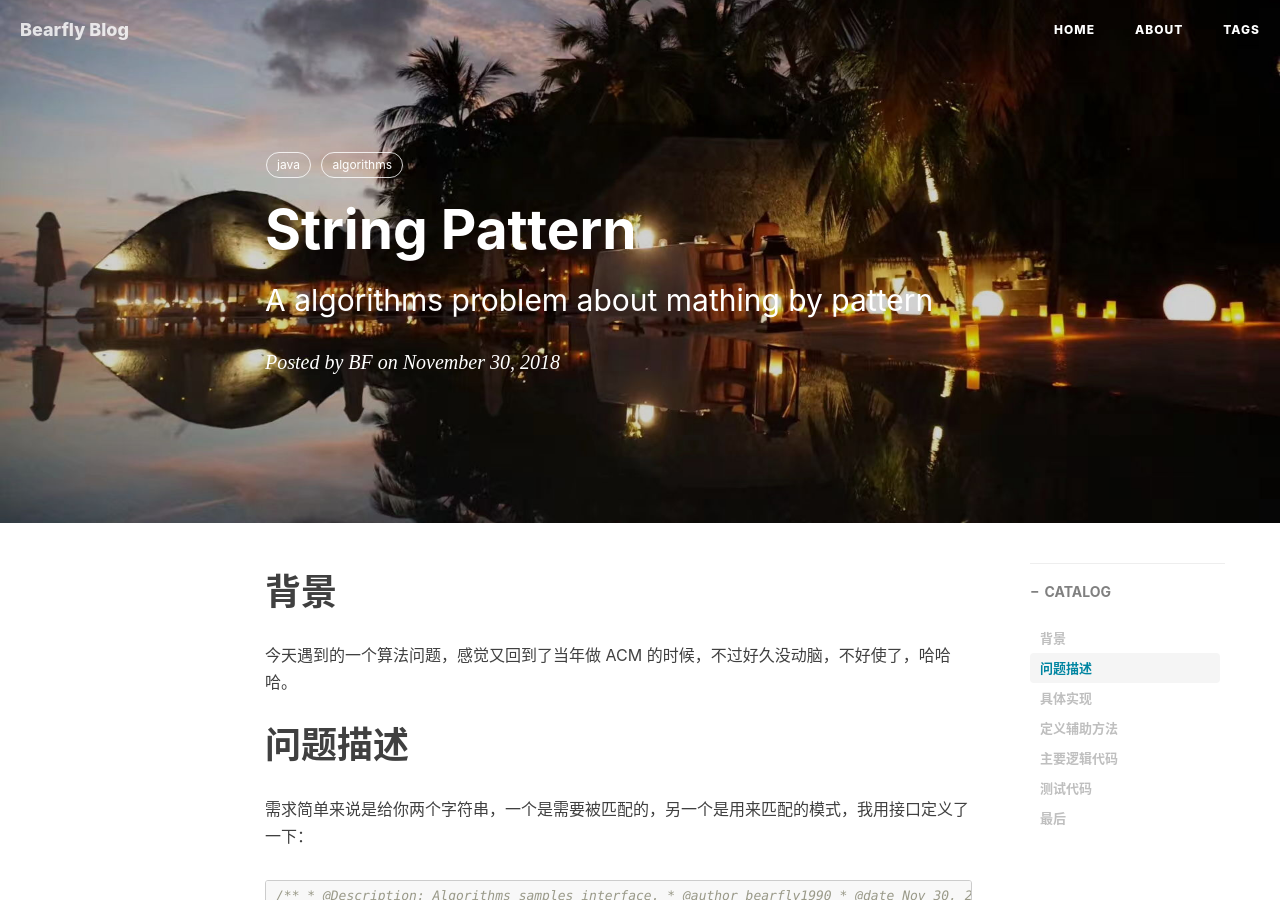
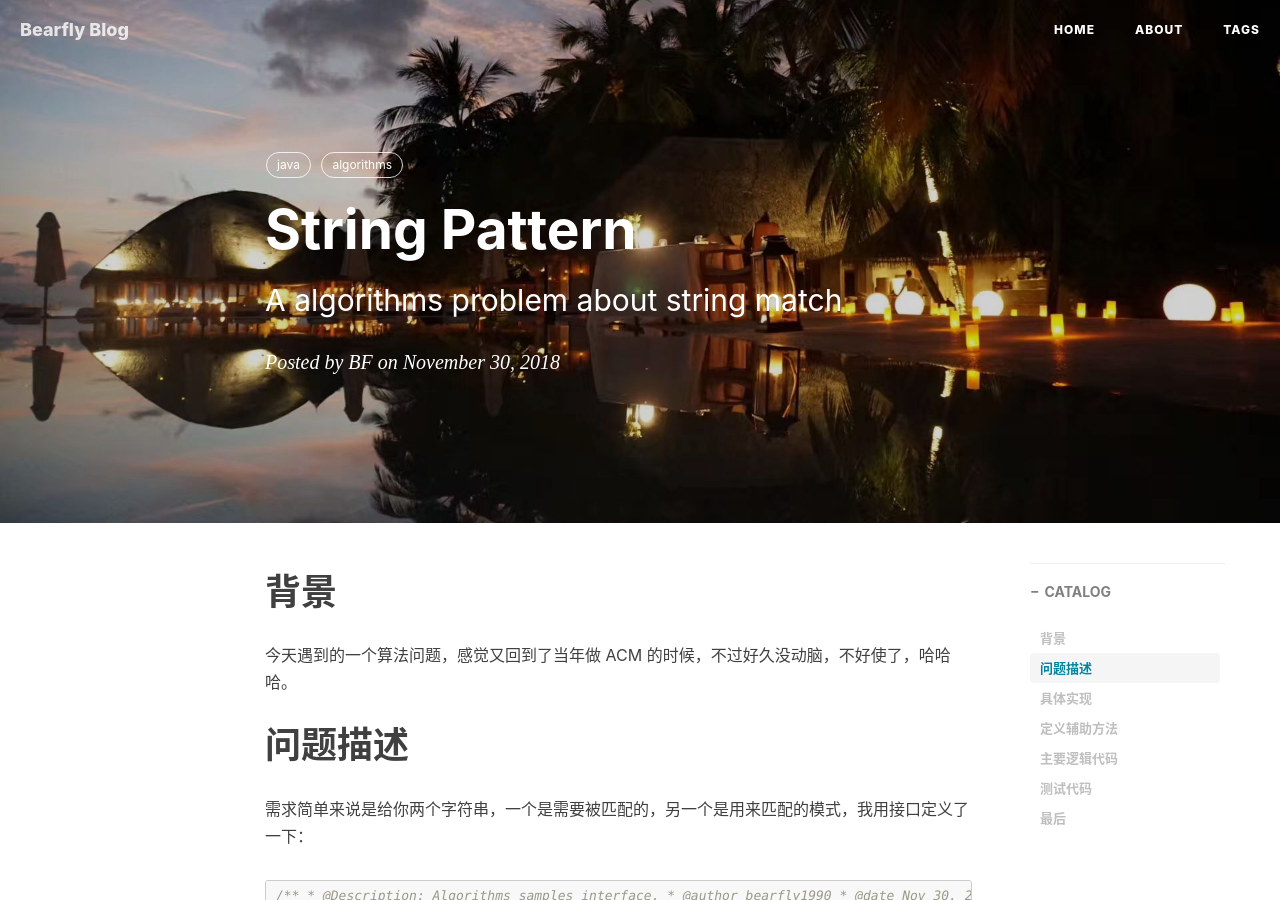
Before and after one commit to bearfly1990/bearfly.github.io, a Jekyll site: the page built from _posts/2018/11/2018-11-30-StringPattern.md, in a window 1280 px wide and 900 px high. Built offline with Jekyll 4.4.1, drawn with Linux system fonts in a browser that asks for light colours; nearby versions of some CDN libraries; comment, search, counter and statistics services are not loaded.

Commit message:
fix words issue

```diff
--- a/_posts/2018/11/2018-11-30-StringPattern.md
+++ b/_posts/2018/11/2018-11-30-StringPattern.md
@@ -1,7 +1,7 @@
 ---
 layout: post
 title: String Pattern
-subtitle: A algorithms problem about mathing by pattern
+subtitle: A algorithms problem about string match
 date: 2018-11-30
 author: BF
 header-img: img/bf/beach_05.jpg
```
